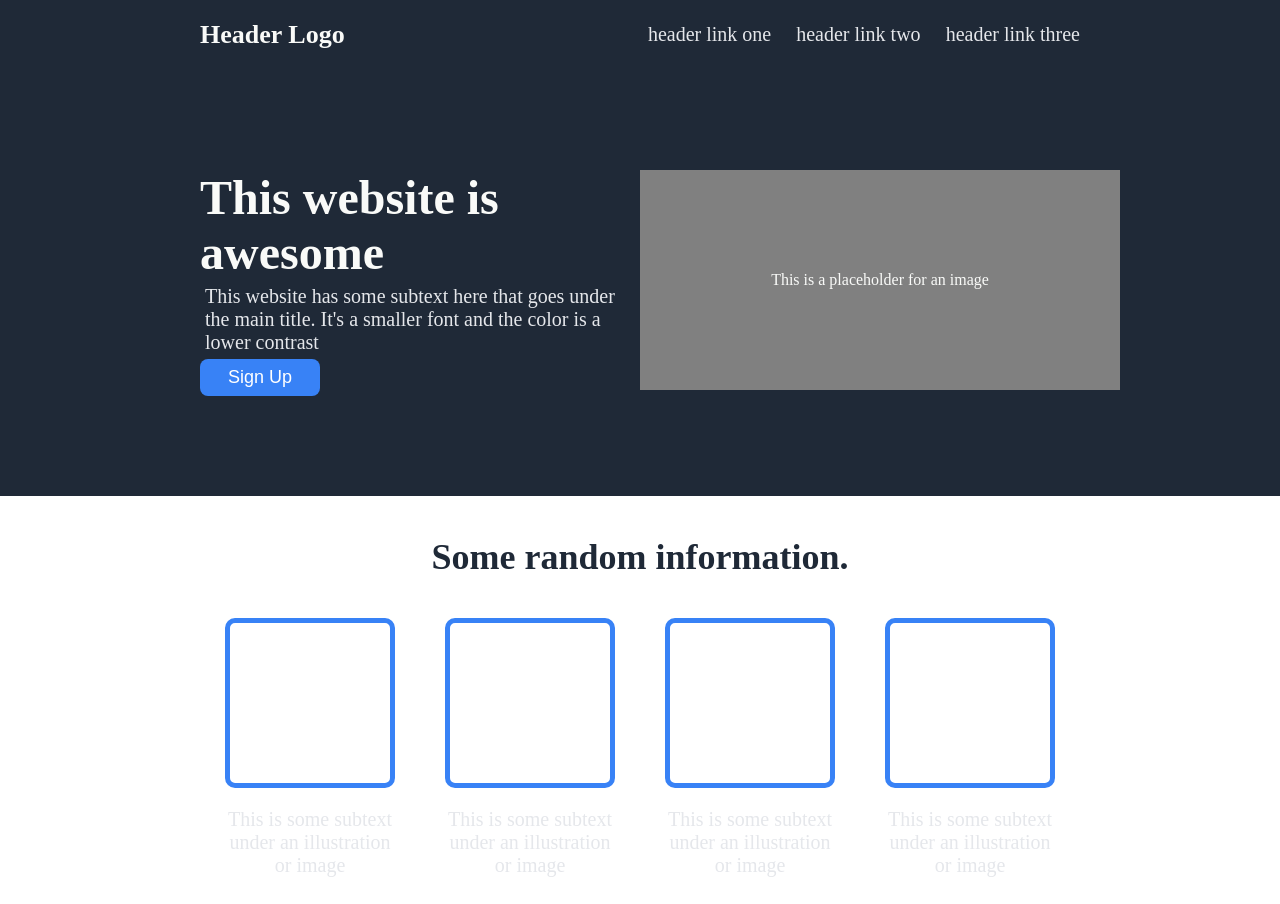
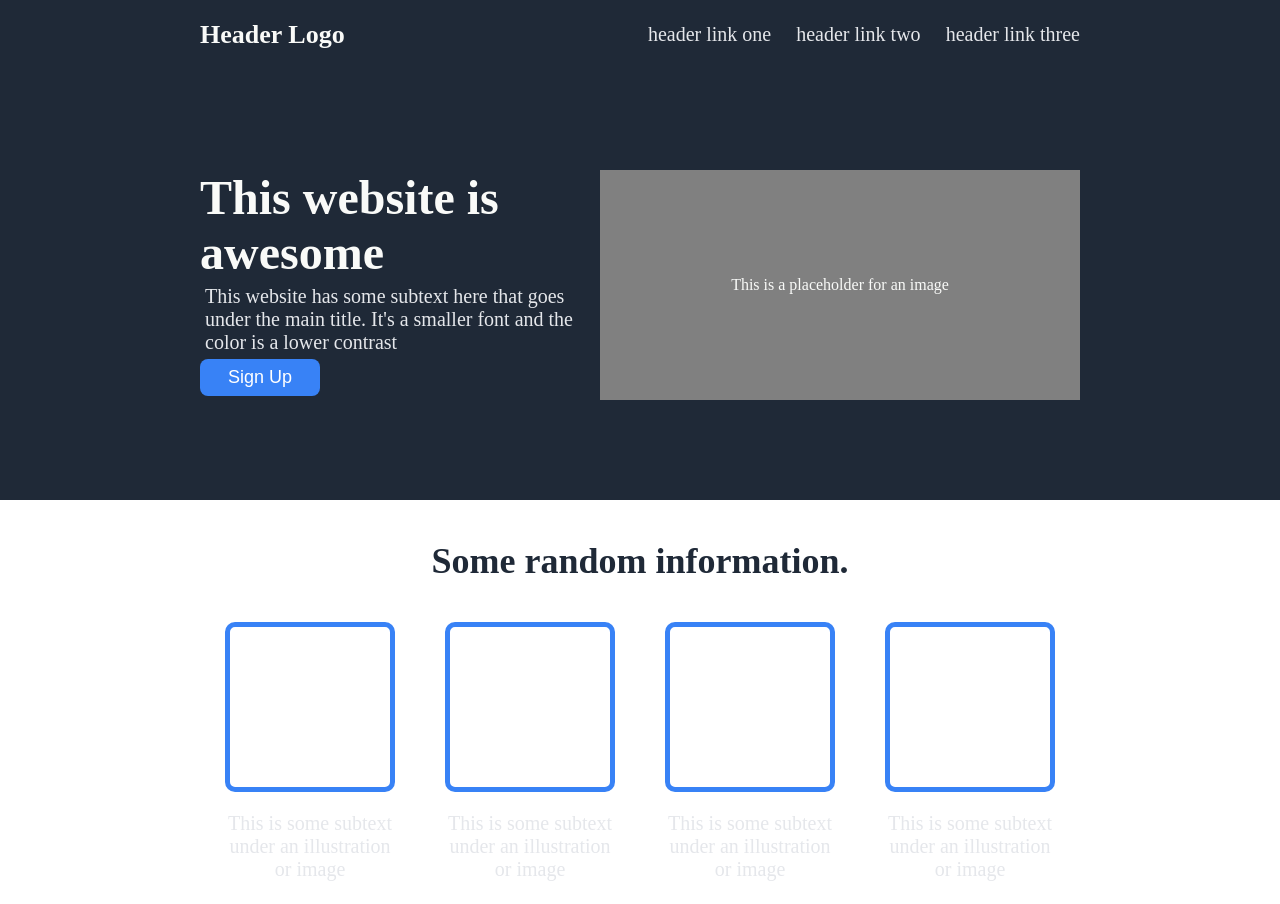
Before and after one commit to Bokeem/odin-landingPage, a plain HTML site: page index.html in a window 1280 px wide. Shown: the top 904 px of the page. Drawn offline with Linux system fonts and the light colour scheme.

Commit message:
made changes to index.css

```diff
--- a/index.css
+++ b/index.css
@@ -66,8 +66,7 @@
             color: #E5E7EB;
         }
 
-        .right-header {
-            flex-shrink: 0;
+        .flex-right {
             width: 50%;
         }
 
@@ -77,7 +76,7 @@
             align-items: center;
             background-color: grey;
             color: #F9FAF8;
-            height: 220px;
+            height: 230px;
             width: 480px;
         }
 
```
